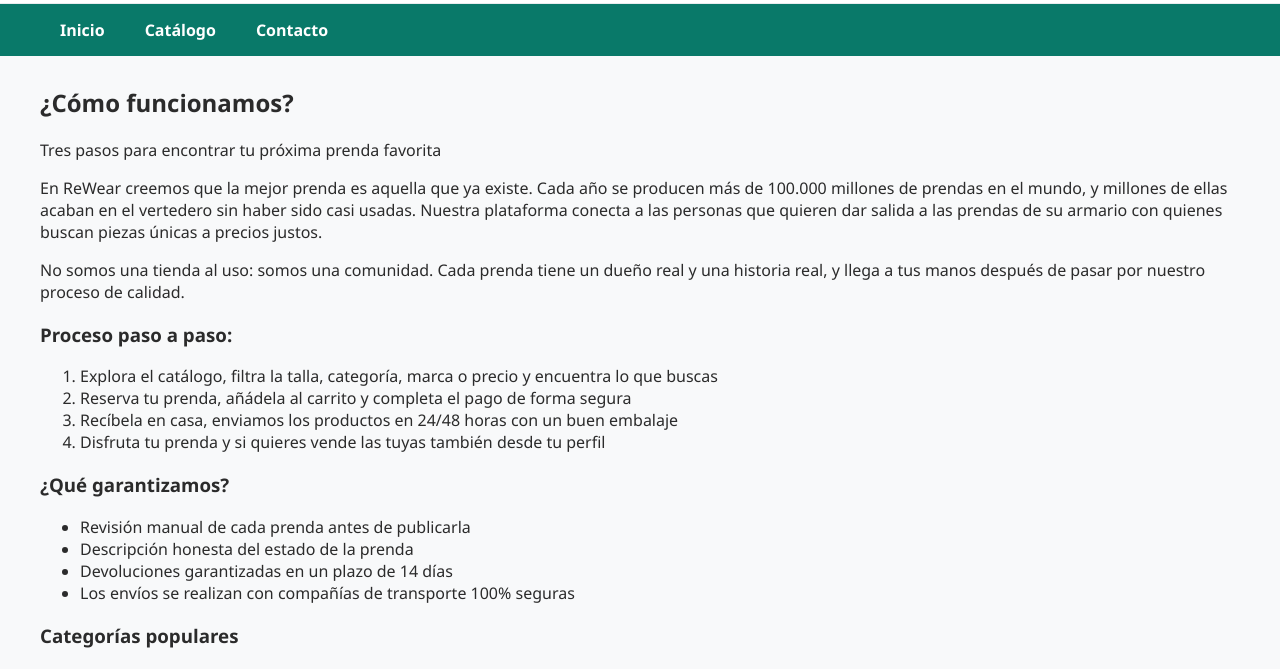
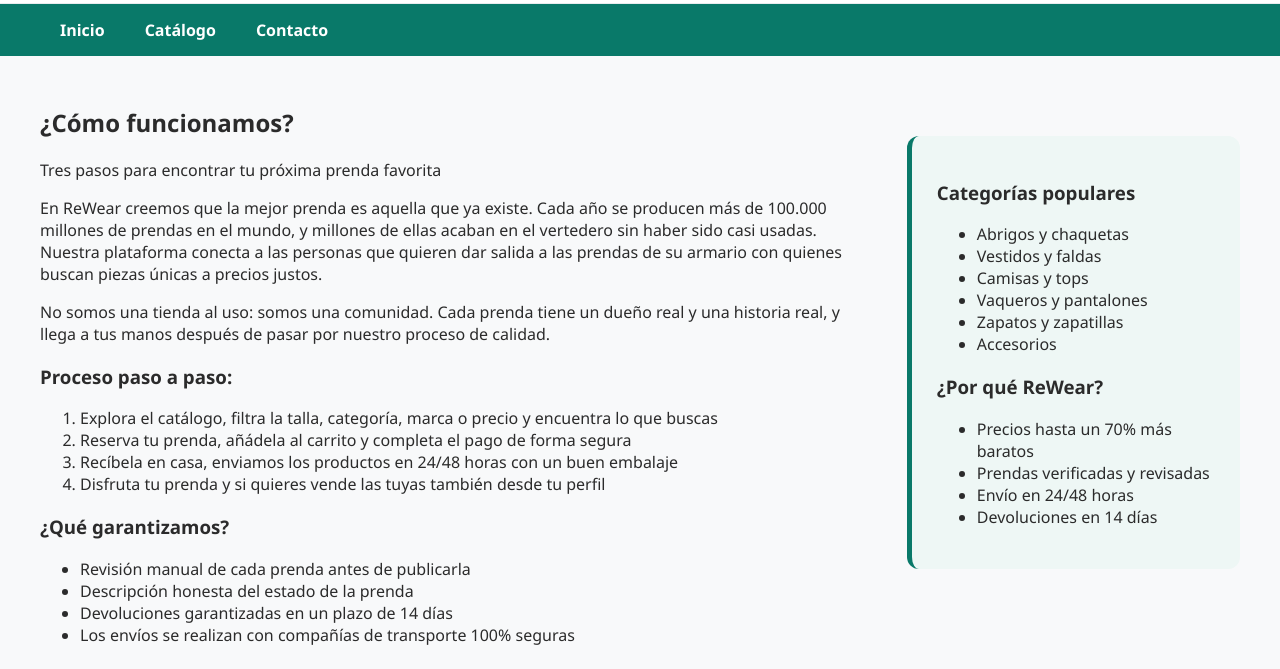
Before and after one commit to danielmartinezalcaide19-hub/proyLenaguaje, a plain HTML site: page index.html in a window 1280 px wide. Shown: the part 107-776 px from the top of the page. Drawn offline with Linux system fonts and the light colour scheme.

Commit message:
Último cambio que hago

```diff
--- a/index.html
+++ b/index.html
@@ -3,10 +3,11 @@
 <head>
     <meta charset="UTF-8">
     <meta name="viewport" content="width=device-width, initial-scale=1.0">
-    <title>Rewear-Inicio</title>
+    <title>Rewear — Inicio</title>
     <link rel="stylesheet" href="css/estilos.css">
 </head>
 <body>
+
     <header>
         <div class="header-content">
             <img src="img/logo.png" alt="Logotipo de ReWear" class="logo">
@@ -16,24 +17,25 @@
             </div>
         </div>
     </header>
+
     <nav>
         <ul>
             <li><a href="index.html" class="activo">Inicio</a></li>
-                <li><a href="catalogo.html">Catálogo</a></li>
+            <li><a href="Catalogo.html">Catálogo</a></li>
             <li><a href="Contactanos.html">Contacto</a></li>
         </ul>
     </nav>
 
-
     <main>
         <div class="contenedor-principal">
 
-    <section>
+            <div style="display:flex; gap:2rem; align-items:flex-start;">
+
+
+                <section style="flex:3;">
                     <h2>¿Cómo funcionamos?</h2>
                     <p>Tres pasos para encontrar tu próxima prenda favorita</p>
-
                     <p>En ReWear creemos que la mejor prenda es aquella que ya existe. Cada año se producen más de 100.000 millones de prendas en el mundo, y millones de ellas acaban en el vertedero sin haber sido casi usadas. Nuestra plataforma conecta a las personas que quieren dar salida a las prendas de su armario con quienes buscan piezas únicas a precios justos.</p>
-
                     <p>No somos una tienda al uso: somos una comunidad. Cada prenda tiene un dueño real y una historia real, y llega a tus manos después de pasar por nuestro proceso de calidad.</p>
 
                     <h3>Proceso paso a paso:</h3>
@@ -51,7 +53,10 @@
                         <li>Devoluciones garantizadas en un plazo de 14 días</li>
                         <li>Los envíos se realizan con compañías de transporte 100% seguras</li>
                     </ul>
+                </section>
 
+
+                <aside class="barra-lateral" style="flex:1;">
                     <h3>Categorías populares</h3>
                     <ul>
                         <li>Abrigos y chaquetas</li>
@@ -62,18 +67,26 @@
                         <li>Accesorios</li>
                     </ul>
 
-    </section>
+                    <h3>¿Por qué ReWear?</h3>
+                    <ul>
+                        <li>Precios hasta un 70% más baratos</li>
+                        <li>Prendas verificadas y revisadas</li>
+                        <li>Envío en 24/48 horas</li>
+                        <li>Devoluciones en 14 días</li>
+                    </ul>
+                </aside>
+
+            </div>
 
         </div>
     </main>
+
     <footer>
         <div class="footer__grid">
-
             <div class="footer__marca">
                 <h4>ReWear</h4>
                 <p>Moda circular y sostenible. Damos una segunda vida a las prendas que merecen seguir siendo amadas.</p>
             </div>
-
             <div>
                 <h4>Navegación</h4>
                 <ul>
@@ -82,7 +95,6 @@
                     <li><a href="Contactanos.html">Contáctanos</a></li>
                 </ul>
             </div>
-
             <div>
                 <h4>Categorías</h4>
                 <ul>
@@ -92,7 +104,6 @@
                     <li><a href="#">Accesorios</a></li>
                 </ul>
             </div>
-
             <div>
                 <h4>Contacto</h4>
                 <ul>
@@ -102,16 +113,11 @@
                     <li><a href="Contactanos.html">Formulario de contacto</a></li>
                 </ul>
             </div>
-
         </div>
         <div class="footer__bottom">
             <p>© 2026 ReWear</p>
         </div>
     </footer>
 
-
-
-
-
 </body>
 </html>
```
Lines whose indentation alone changed are shown as unchanged.
